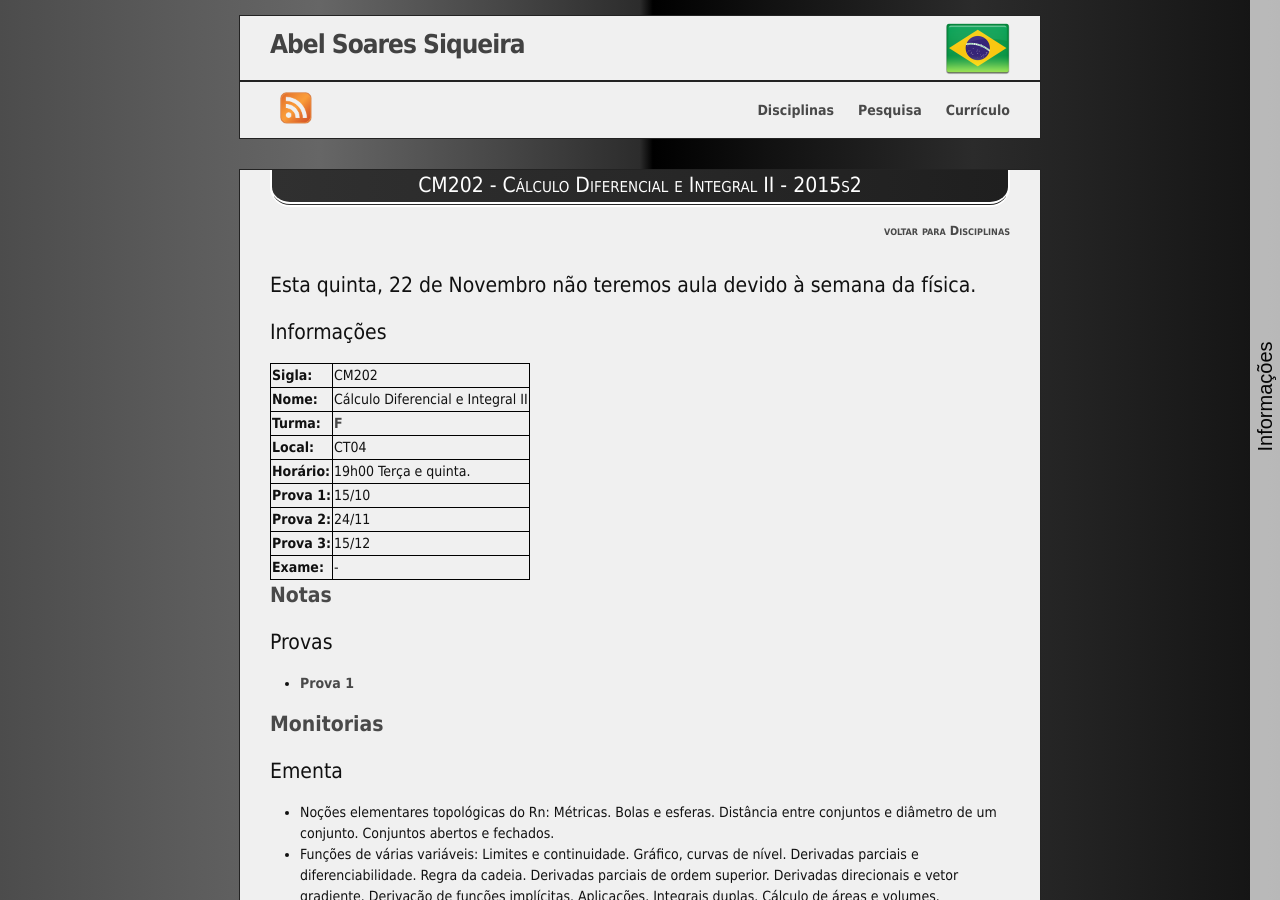
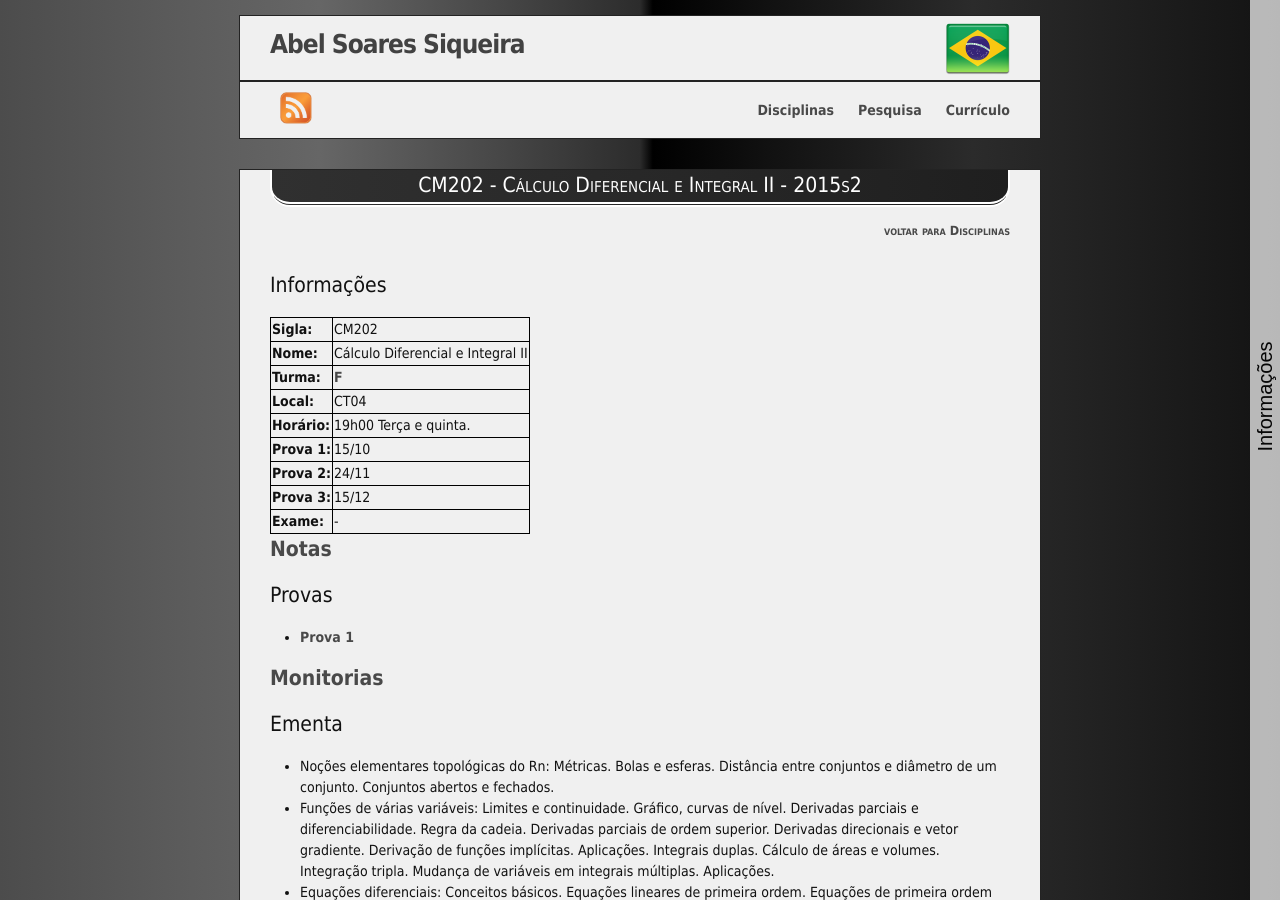
Before and after one commit to abelsiqueira/abelsiqueira.github.io-old, a Jekyll site: the page built from _posts/br/2015-08-02-cm202-calculo-diferencial-e-integral-II-2015-s2.markdown, in a window 1280 px wide and 900 px high. Built offline with Jekyll 4.4.1, drawn with Linux system fonts in a browser that asks for light colours; nearby versions of some CDN libraries.

Commit message:
Remove old stuff

```diff
--- a/_posts/br/2015-08-02-cm202-calculo-diferencial-e-integral-II-2015-s2.markdown
+++ b/_posts/br/2015-08-02-cm202-calculo-diferencial-e-integral-II-2015-s2.markdown
@@ -7,8 +7,6 @@ name:       cm202-2015s2
 permalink:  cm202-2015s2
 tag:        2015s2
 ---
-
-# Esta quinta, 22 de Novembro não teremos aula devido à semana da física.
 
 # Informações
 
```
